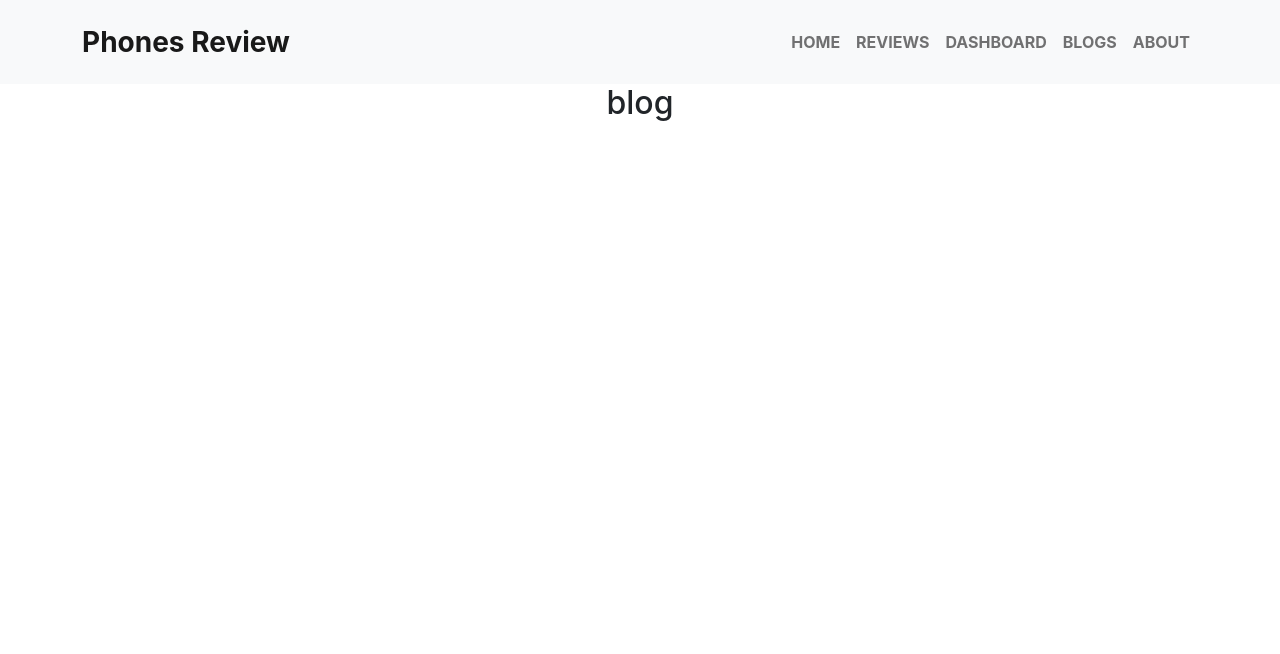
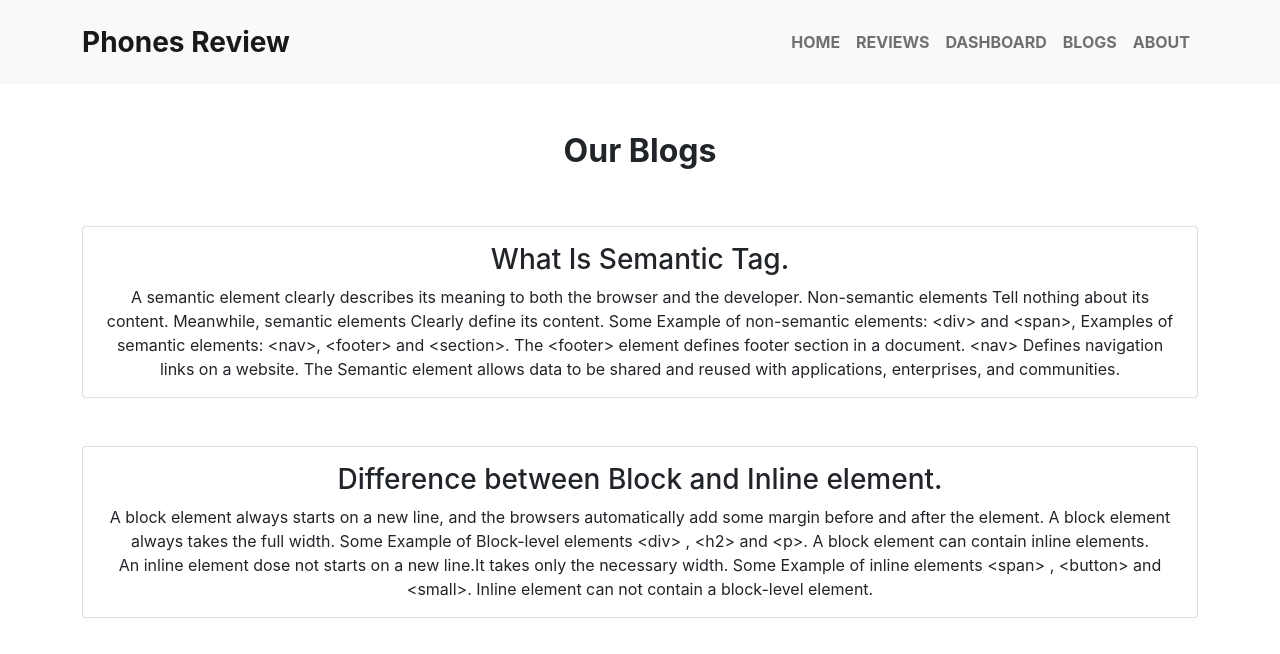
Before and after one commit to abdulalimemon/phone-review-website, a React (Create React App) app: page /blog in a window 1280 px wide. Shown: the top 654 px of the page. Built offline with nearby package versions, Linux system fonts and the light colour scheme.

Commit message:
Blog section

```diff
--- a/src/components/About/About.js
+++ b/src/components/About/About.js
@@ -2,8 +2,8 @@ import React from 'react';
 
 const About = () => {
     return (
-        <div>
-            <h2>About</h2>
+        <div className='container'>
+            <h2 className="py-5">Welcome to About Page.</h2>
         </div>
     );
 };
--- a/src/components/Blogs/Blogs.js
+++ b/src/components/Blogs/Blogs.js
@@ -1,9 +1,30 @@
 import React from 'react';
 
 const Blogs = () => {
+
     return (
-        <div>
-            <h2>blog</h2>
+        <div className="container">
+            <h2 className="py-5 fw-bolder fs-2">Our Blogs</h2>
+            <div className="row">
+                <div className="col-md-12">
+                    <div className="card">
+                        <div className="card-body">
+                            <h3 className="card-title">What Is Semantic Tag.</h3>
+                            <p className="card-text">A semantic element clearly describes its meaning to both the browser and the developer. Non-semantic elements Tell nothing about its content. Meanwhile, semantic elements Clearly define its content. Some Example of non-semantic elements: &lt;div&gt; and &lt;span&gt;, Examples of semantic elements: &lt;nav&gt;, &lt;footer&gt; and &lt;section&gt;. The &lt;footer&gt; element defines footer section in a document. &lt;nav&gt; Defines navigation links on a website. The Semantic element allows data to be shared and reused with applications, enterprises, and communities.</p>
+                        </div>
+                    </div>
+                </div>
+                <div className="col-md-12">
+                    <div className="card mt-5">
+                        <div className="card-body">
+                            <h3 className="card-title">Difference between Block and Inline element.</h3>
+                            <p className="card-text">A block element always starts on a new line, and the browsers automatically add some margin before and after the element. A block element always takes the full width. Some Example of Block-level elements &lt;div&gt; , &lt;h2&gt; and &lt;p&gt;. A block element can contain inline elements.
+                                <br />
+                                An inline element dose not starts on a new line.It takes only the necessary width. Some Example of inline elements &lt;span&gt; , &lt;button&gt; and &lt;small&gt;. Inline element can not contain a block-level element.</p>
+                        </div>
+                    </div>
+                </div>
+            </div>
         </div>
     );
 };
--- a/src/components/Review/Review.js
+++ b/src/components/Review/Review.js
@@ -6,8 +6,8 @@ const Review = () => {
     const [reviews, setReviews] = useReviewData();
     return (
         <div className="container">
+            <h2 className="pt-5 pb-3">What Our Customer Say!</h2>
             <div className="row row-cols-1 row-cols-md-3 g-4 py-5">
-                <h2>What Our Customer Say!</h2>
                 {
                     reviews.map(review => <ReviewItem key={review.id} review={review}></ReviewItem>)
                 }
```
